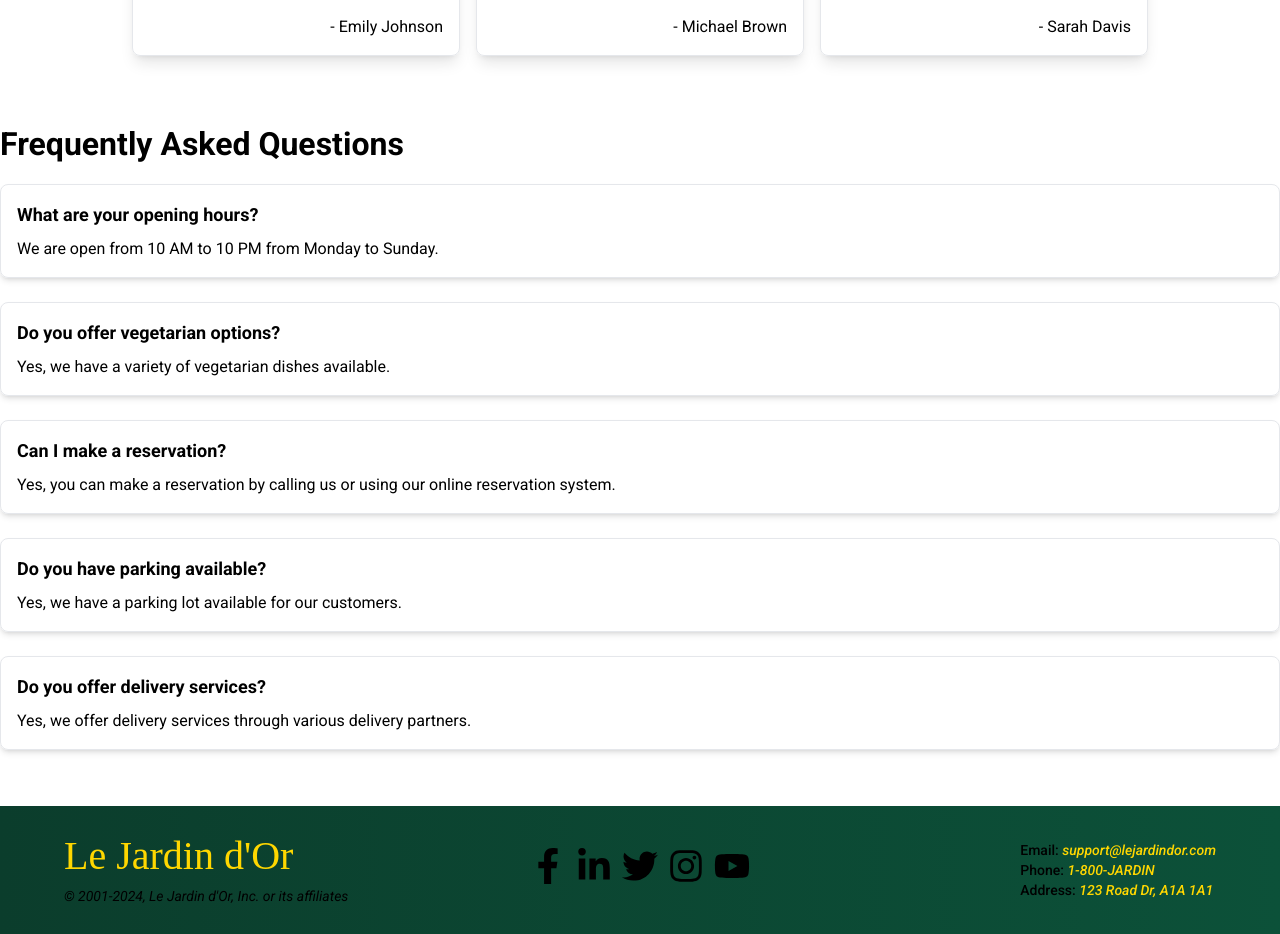
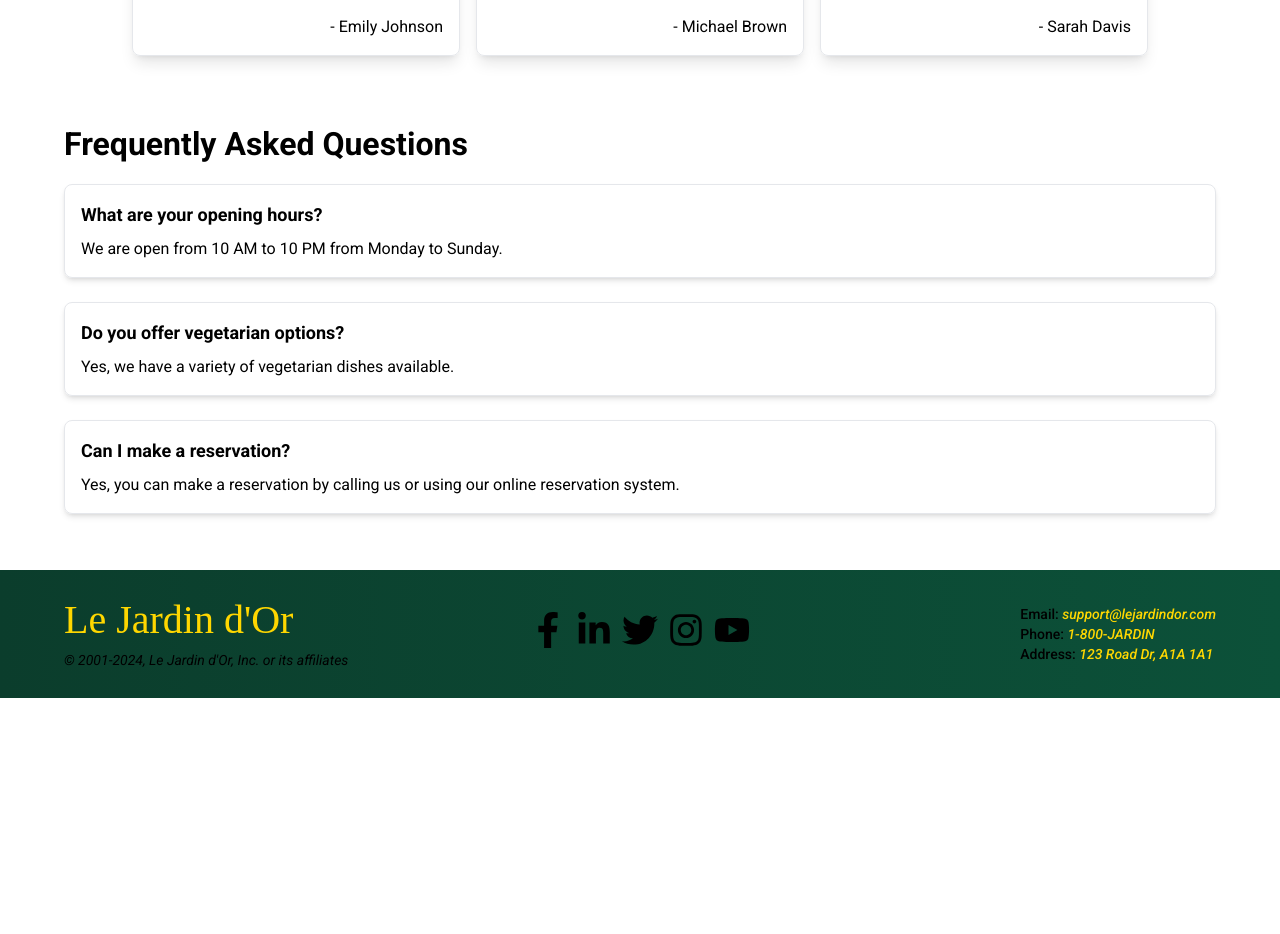
Before and after one commit to LeJardindOr/v2, a React (Vite) app: page / in a window 1280 px wide. Shown: the part 3240-4174 px from the top of the page. After the commit the page ends 3938 px from the top, so only its background shows below. Built offline with nearby package versions, Linux system fonts and the light colour scheme; a web font is replaced by a local one.

Commit message:
rm some of the faq

```diff
--- a/src/components/Faq.jsx
+++ b/src/components/Faq.jsx
@@ -16,6 +16,10 @@ function Faq() {
       question: t("faqQuestion3"),
       answer: t("faqAnswer3"),
     },
+  ];
+
+  /*
+    // we dont need a whole lot of faqs, so ill cut these out for now
     {
       question: t("faqQuestion4"),
       answer: t("faqAnswer4"),
@@ -24,10 +28,10 @@ function Faq() {
       question: t("faqQuestion5"),
       answer: t("faqAnswer5"),
     },
-  ];
+  */
 
   return (
-    <div className="container mx-auto mt-5 mx-16 mb-8">
+    <div className=" mt-5 mx-16 mb-8">
       <h3 className="font-bold mb-4">{t("faqTitle")}</h3>
       <div className="flex flex-col">
         {faqs.map((faq, index) => (
```
